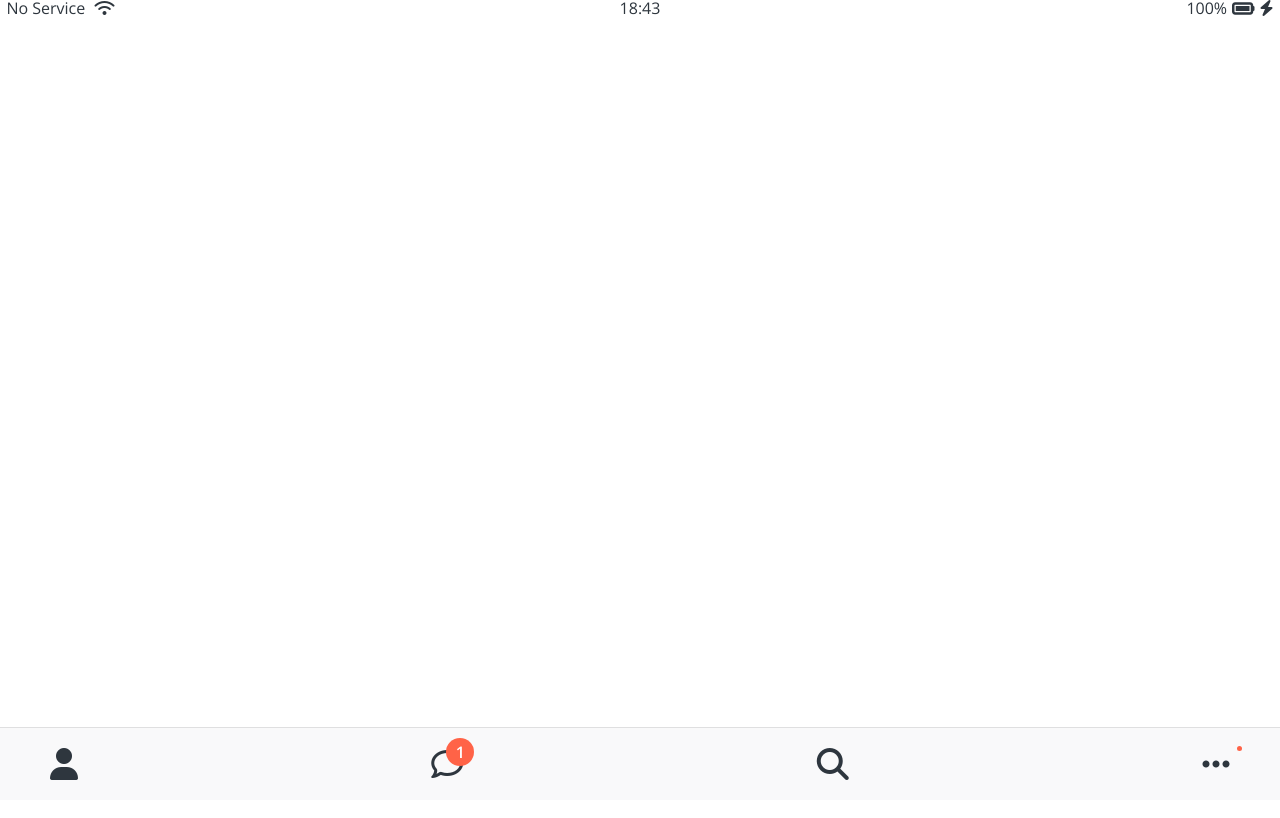
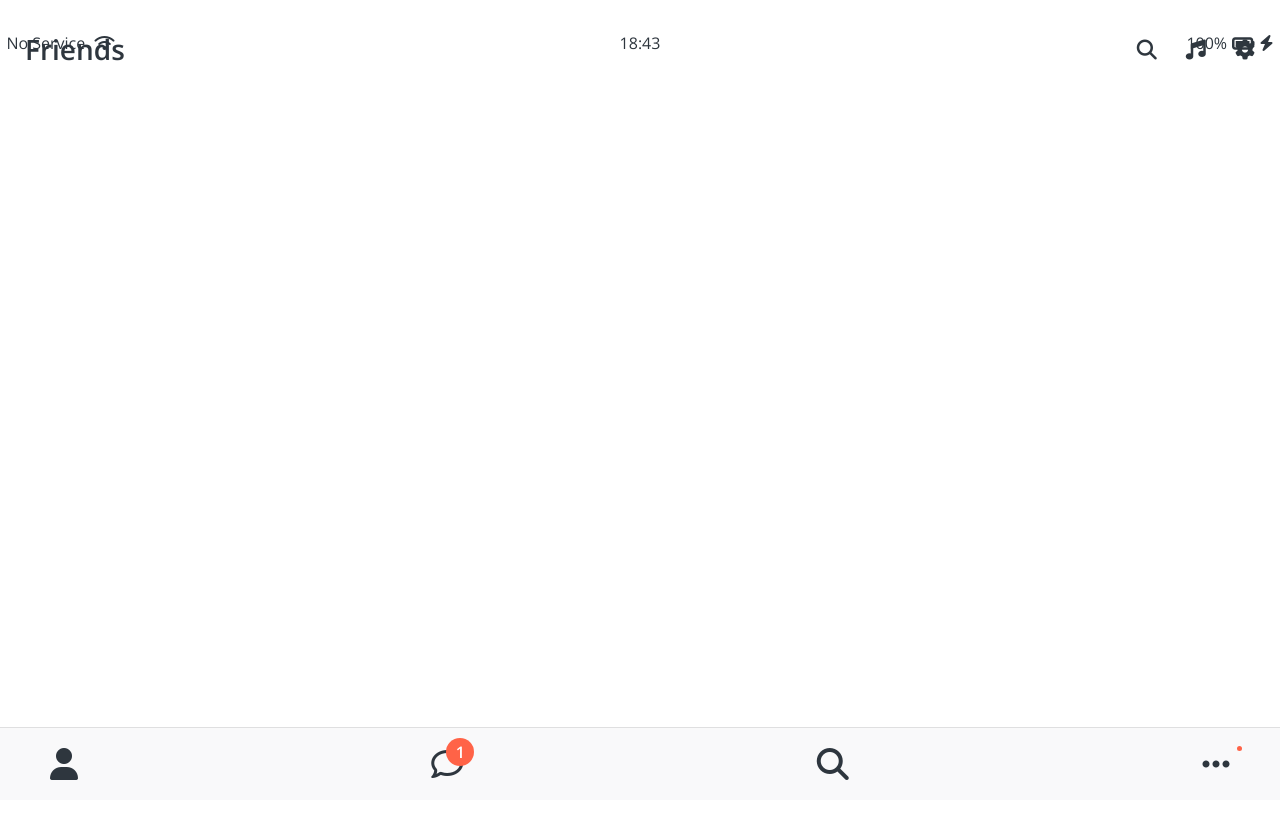
Before and after one commit to nibble2/kakao-2020, a plain HTML site: page friends.html in a window 1280 px wide. Shown: the top 818 px of the page. Drawn offline with nearby package versions, Linux system fonts and the light colour scheme.

Commit message:
Add Screen-header

```diff
--- /dev/null
+++ b/css/components/screen-header.css
@@ -0,0 +1,18 @@
+.screen-header {
+    display: flex;
+    position: fixed;
+    top: 35px;
+    width: 100%;
+    align-items: center;
+    justify-content: space-between;
+    padding: 0px 25px;
+}
+
+.screen-header__title {
+    font-size: 28px;
+    font-weight: 600;
+}
+
+.screen-header__icons span {
+    margin-left: 25px;
+}
--- a/css/styles.css
+++ b/css/styles.css
@@ -1,16 +1,18 @@
 @import url("https://fonts.googleapis.com/css2?family=Open+Sans:wght@400;600&display=swap");
-@import "reset.css" ;
-@import "variables.css" ;
+@import "reset.css";
+@import "variables.css";
 
 /* Components */
-@import "components/status-bar.css" ;
-@import "components/nav-bar.css" ;
+@import "components/status-bar.css";
+@import "components/nav-bar.css";
+@import "components/screen-header.css";
 
 /* Screens */
-@import "screens/login.css" ;
+@import "screens/login.css";
 
 body {
     color: #2e363e;
     font-family: "Open Sans", sans-serif;
     height: 1000vh;
+    padding: 35px 0px;
 }
--- a/friends.html
+++ b/friends.html
@@ -24,6 +24,15 @@
             <i class="fas fa-bolt"></i>
         </div>
     </div>
+
+    <header class="screen-header">
+        <h1 class="screen-header__title">Friends</h1>
+        <div class="screen-header__icons">
+            <span><i class="fas fa-search fa-lg"></i></span>
+            <span><i class="fas fa-music fa-lg"></i></span>
+            <span><i class="fas fa-cog fa-lg"></i></span>
+        </div>
+    </header>
 
     <nav class="nav">
         <ul class="nav__list">
```
